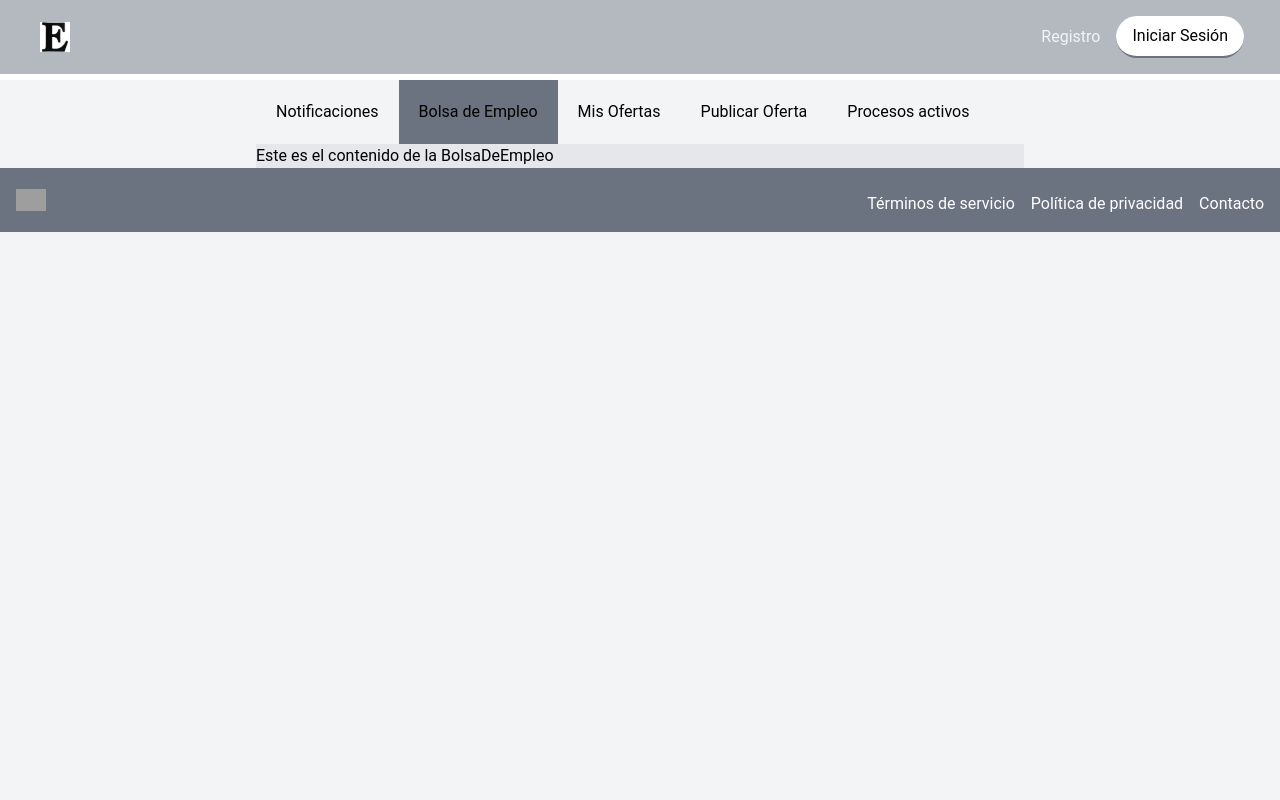
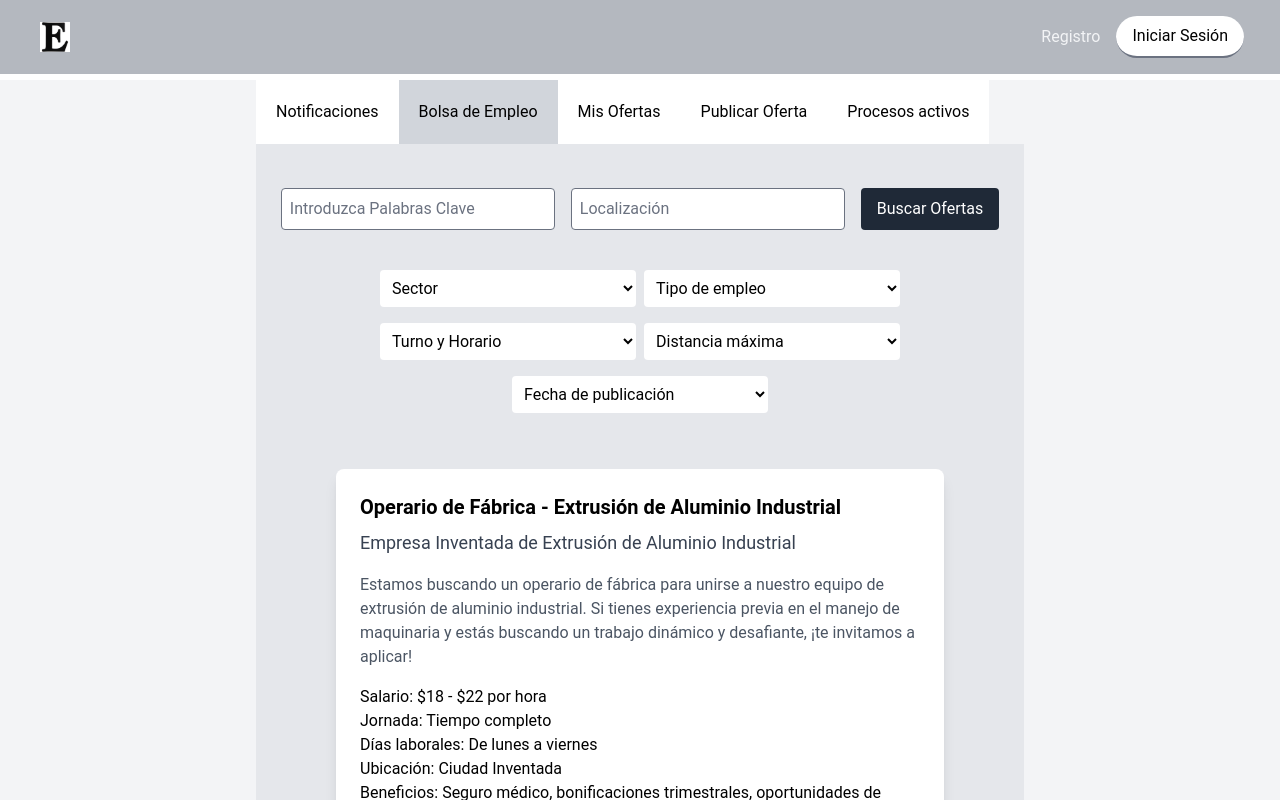
Before and after one commit to frankgimeno3/empleotecnicfront, a Next.js app: page /dashboard in a window 1280 px wide. Both pictures are taken after a click on the button "Bolsa de Empleo". Shown: the top 800 px of the page. Built offline with nearby package versions, Linux system fonts and the light colour scheme; grey boxes are pictures that could not be loaded.

Commit message:
añado vista de bolsa de empleo

```diff
--- a/components/Dashboard/BolsaDeEmpleo.tsx
+++ /dev/null
@@ -1,12 +0,0 @@
-
-
-const BolsaDeEmpleo = () => {
-  return (
-    <div className="bg-gray-200 mx-10vw w-full">
-      <h1 className="text-black">Este es el contenido de la BolsaDeEmpleo</h1>
-
-    </div>
-  );
-};
-
-export default BolsaDeEmpleo;
--- /dev/null
+++ b/components/Dashboard/BolsaDeEmpleo/BolsaDeEmpleo.tsx
@@ -0,0 +1,15 @@
+import QueYDonde from './QueYDonde'
+import FormularioBusquedaAvanzada from './FormularioBusquedaAvanzada'
+import ListadoOfertasSolicitudes from './ListadoOfertasSolicitudes'
+
+const BolsaDeEmpleo = () => {
+  return (
+    <div className="bg-gray-200  w-full pt-1">
+      <QueYDonde/>
+      <FormularioBusquedaAvanzada/>
+      <ListadoOfertasSolicitudes/>
+    </div>
+  );
+};
+
+export default BolsaDeEmpleo;
--- /dev/null
+++ b/components/Dashboard/BolsaDeEmpleo/FormularioBusquedaAvanzada.tsx
@@ -0,0 +1,68 @@
+import React, { FC } from 'react';
+
+interface SelectComponentProps {
+  placeholder: string;
+  options: string[];
+}
+
+const SelectComponent: FC<SelectComponentProps> = ({ placeholder, options }) => {
+  return (
+    <div className="mb-4 mx-1">
+      <select className="w-64 bg-white text-black p-2 rounded" defaultValue="" required>
+        <option value="" disabled hidden>
+          {placeholder}
+        </option>
+        {options.map((option) => (
+          <option key={option} value={option}>
+            {option}
+          </option>
+        ))}
+      </select>
+    </div>
+  );
+};
+
+const FormularioBusquedaAvanzada: FC = () => {
+  const fechaPublicacionOptions: string[] = [
+    'Hoy',
+    'Menos de una semana',
+    'Menos de un mes',
+    'Más de un mes'
+  ];
+
+  const tipoEmpleoOptions: string[] = ['Prácticas', 'Temporal', 'Indefinido', 'Autónomo'];
+
+  const turnoHorarioOptions: string[] = [
+    'Turno de mañana',
+    'Turno de tarde',
+    'Rotativo',
+    'Turno 8 horas',
+    'Incluye festivos'
+  ];
+
+  const distanciaMaximaOptions: string[] = [
+    'a menos de 15 km',
+    'a menos de 30 km',
+    'a menos de 50 km',
+    'a menos de 75 km',
+    'a menos de 100 km',
+    'territorio nacional',
+    'internacional'
+  ];
+
+  const sectorOptions: string[] = ['Vidrio', 'Ventanas', 'Protección solar'];
+
+  return (
+    <div className="flex justify-center items-center my-10 mx-10 ">
+      <div className="flex flex-wrap justify-center align-start ">
+        <SelectComponent placeholder="Sector" options={sectorOptions} />
+        <SelectComponent placeholder="Tipo de empleo" options={tipoEmpleoOptions} />
+        <SelectComponent placeholder="Turno y Horario" options={turnoHorarioOptions} />
+        <SelectComponent placeholder="Distancia máxima" options={distanciaMaximaOptions} />
+        <SelectComponent placeholder="Fecha de publicación" options={fechaPublicacionOptions} />
+      </div>
+    </div>
+  );
+};
+
+export default FormularioBusquedaAvanzada;
--- /dev/null
+++ b/components/Dashboard/BolsaDeEmpleo/ListadoOfertasSolicitudes.tsx
@@ -0,0 +1,18 @@
+import OfferCard from './Offercard'
+
+const ListadoOfertasSolicitudes = () => {
+    return (
+      <div className="bg-gray-200 mx-10vw w-full">
+        <OfferCard/>
+        <OfferCard/>
+        <OfferCard/>
+        <OfferCard/>
+        <OfferCard/>
+        <OfferCard/>
+        <OfferCard/>
+
+      </div>
+    );
+  };
+
+  export default ListadoOfertasSolicitudes;
--- /dev/null
+++ b/components/Dashboard/BolsaDeEmpleo/Offercard.tsx
@@ -0,0 +1,44 @@
+import React from "react";
+
+const OfferCard = () => {
+  return (
+    <div className="flex justify-center items-center my-10 mx-20">
+      <div className="bg-white rounded-lg shadow-lg p-6">
+        <h2 className="text-xl font-semibold mb-2">
+          Operario de Fábrica - Extrusión de Aluminio Industrial
+        </h2>
+        <h3 className="text-lg text-gray-700 mb-4">
+          Empresa Inventada de Extrusión de Aluminio Industrial
+        </h3>
+        <p className="text-gray-600 mb-4">
+          Estamos buscando un operario de fábrica para unirse a nuestro equipo
+          de extrusión de aluminio industrial. Si tienes experiencia previa en
+          el manejo de maquinaria y estás buscando un trabajo dinámico y
+          desafiante, ¡te invitamos a aplicar!
+        </p>
+        <ul className="text-gray-700 mb-4">
+          <li>Salario: $18 - $22 por hora</li>
+          <li>Jornada: Tiempo completo</li>
+          <li>Días laborales: De lunes a viernes</li>
+          <li>Ubicación: Ciudad Inventada</li>
+          <li>
+            Beneficios: Seguro médico, bonificaciones trimestrales,
+            oportunidades de crecimiento
+          </li>
+          <li>
+            Requisitos adicionales: Capacidad para levantar objetos pesados,
+            conocimientos básicos de seguridad industrial
+          </li>
+        </ul>
+        <a
+          href="#"
+          className="bg-blue-500 text-white font-semibold py-2 px-4 rounded hover:bg-blue-600"
+        >
+          Aplicar ahora
+        </a>
+      </div>
+    </div>
+  );
+};
+
+export default OfferCard;
--- /dev/null
+++ b/components/Dashboard/BolsaDeEmpleo/QueYDonde.tsx
@@ -0,0 +1,29 @@
+import React from 'react';
+
+const QueYDonde = () => {
+  return (
+    <div className="flex justify-center items-center my-10 ">
+      <div className="flex space-x-4">
+        <div className="rounded border border-gray-500 bg-white p-2">
+          <input
+            className="w-64 outline-none placeholder-gray-500"
+            type="text"
+            placeholder="Introduzca Palabras Clave"
+          />
+        </div>
+        <div className="rounded border border-gray-500 bg-white p-2">
+          <input
+            className="w-64 outline-none placeholder-gray-500"
+            type="text"
+            placeholder="Localización"
+          />
+        </div>
+        <button className="bg-gray-800 text-white px-4 py-2 rounded">
+          Buscar Ofertas
+        </button>
+      </div>
+    </div>
+  );
+};
+
+export default QueYDonde;
--- /dev/null
+++ b/components/Dashboard/MisOfertas/MisOfertas.tsx
@@ -0,0 +1,17 @@
+
+import MyOfferCard from './MyOfferCard'
+
+const MisOfertas = () => {
+    return (
+      < div className="bg-gray-200 pt-1">
+      <MyOfferCard />
+      <MyOfferCard />
+      <MyOfferCard />
+      <MyOfferCard />
+      <MyOfferCard />
+      <MyOfferCard />
+      </div>
+    );
+  };
+
+  export default MisOfertas;
--- /dev/null
+++ b/components/Dashboard/MisOfertas/MyOfferCard.tsx
@@ -0,0 +1,49 @@
+import React from "react";
+
+const MyOfferCard = () => {
+  return (
+    <div className="flex justify-center items-center my-10 mx-20">
+      <div className="bg-white rounded-lg shadow-lg p-6">
+        <h2 className="text-xl font-semibold mb-2">
+          Operario de Fábrica - Extrusión de Aluminio Industrial
+        </h2>
+        <h3 className="text-lg text-gray-700 mb-4">
+          Empresa Inventada de Extrusión de Aluminio Industrial
+        </h3>
+        <p className="text-gray-600 mb-4">
+          Estamos buscando un operario de fábrica para unirse a nuestro equipo
+          de extrusión de aluminio industrial. Si tienes experiencia previa en
+          el manejo de maquinaria y estás buscando un trabajo dinámico y
+          desafiante, ¡te invitamos a aplicar!
+        </p>
+        <ul className="text-gray-700 mb-4">
+          <li>Salario: $18 - $22 por hora</li>
+          <li>Jornada: Tiempo completo</li>
+          <li>Días laborales: De lunes a viernes</li>
+          <li>Ubicación: Ciudad Inventada</li>
+          <li>
+            Beneficios: Seguro médico, bonificaciones trimestrales,
+            oportunidades de crecimiento
+          </li>
+          <li>
+            Requisitos adicionales: Capacidad para levantar objetos pesados,
+            conocimientos básicos de seguridad industrial
+          </li>
+        </ul>
+        <div className="flex flex-wrap">
+          <button className="bg-blue-500 text-white font-semibold py-2 px-4 rounded hover:bg-blue-600 mr-2 mb-2">
+            Editar Oferta
+          </button>
+          <button className="bg-blue-500 text-white font-semibold py-2 px-4 rounded hover:bg-blue-600 mr-2 mb-2">
+            Buscar Solicitudes Similares
+          </button>
+          <button className="bg-blue-500 text-white font-semibold py-2 px-4 rounded hover:bg-blue-600 mb-2">
+            Eliminar Oferta
+          </button>
+        </div>
+      </div>
+    </div>
+  );
+};
+
+export default MyOfferCard;
--- a/pages/dashboard.tsx
+++ b/pages/dashboard.tsx
@@ -1,8 +1,8 @@
 import React, { useState, useEffect, useRef } from 'react';
 import Image from 'next/image';
 import Notificaciones from '../components/Dashboard/Notificaciones';
-import BolsaDeEmpleo from '../components/Dashboard/BolsaDeEmpleo';
-import MisOfertas from '../components/Dashboard/MisOfertas';
+import BolsaDeEmpleo from '../components/Dashboard/BolsaDeEmpleo/BolsaDeEmpleo';
+import MisOfertas from '../components/Dashboard/MisOfertas/MisOfertas';
 import ProcesosActivos from '../components/Dashboard/ProcesosActivos';
 import PublicarOferta from '../components/Dashboard/PublicarOferta';
 
@@ -12,36 +12,27 @@ export default function Dashboard() {
   const [selectedButton, setSelectedButton] = useState<ComponentName>('Notificaciones');
 
   const [showMenu, setShowMenu] = useState(false);
-    // Define un estado para controlar la visibilidad del menú, inicializado como falso.
 
   const menuRef = useRef<HTMLDivElement>(null);
-    // Crea una referencia mutable a un elemento div en el DOM.
 
   const handleButtonClick = (buttonName: ComponentName) => {
     setSelectedButton(buttonName);
   };
 
   const handleMenuIconClick = () => {
-    // Define una función para manejar el clic en el icono del menú.
     setShowMenu(!showMenu);
-      // Invierte el estado de visibilidad del menú.
   };
 
   const handleClickOutsideMenu = (event: MouseEvent) => {
-        // Define una función para manejar el clic fuera del menú.
     if (menuRef.current && !menuRef.current.contains(event.target as Node)) {
-        // Comprueba si se hizo clic fuera del menú utilizando la referencia al elemento div.
       setShowMenu(false);
-        // Oculta el menú estableciendo el estado de visibilidad en falso.
     }
   };
 
   useEffect(() => {
     document.addEventListener('mousedown', handleClickOutsideMenu);
-      // Agrega un event listener para el evento 'mousedown' en el documento, utilizando la función handleClickOutsideMenu para manejarlo.
     return () => {
       document.removeEventListener('mousedown', handleClickOutsideMenu);
-        // Elimina el event listener para el evento 'mousedown' cuando el componente se desmonta.
     };
   }, []);
 
@@ -54,52 +45,81 @@ export default function Dashboard() {
 
   const isSMorMD = typeof window !== 'undefined' && window.innerWidth < 768;
 
-
   return (
     <div style={{ margin: '0 20vw' }}>
-      <div className="mt-20 display-flex flex-row">
-        {(isSMorMD && (
+      <div className="mt-20 display-flex flex-row mx-auto">
+        {isSMorMD && (
           <div className="relative" ref={menuRef}>
             <Image src="/icons/menuicon.png" alt="Menu Icon" width={40} height={40} onClick={handleMenuIconClick} />
             {showMenu && (
-              <div className="absolute top-0 left-0 bg-white border border-gray-500">
-                <button className={`p-5 bg-gray-100 ${selectedButton === 'Notificaciones' ? 'bg-gray-500' : ''}`} onClick={() => handleButtonClick('Notificaciones')} >
+              <div className="absolute top-0 left-0 bg-white border border-gray-300">
+                <button
+                  className={`p-5 bg-white button-menu ${selectedButton === 'Notificaciones' ? 'bg-gray-300' : ''}`}
+                  onClick={() => handleButtonClick('Notificaciones')}
+                >
                   Notificaciones
                 </button>
-                <button className={`p-5 bg-gray-100 ${selectedButton === 'BolsaDeEmpleo' ? 'bg-gray-500' : ''}`} onClick={() => handleButtonClick('BolsaDeEmpleo')} >
+                <button
+                  className={`p-5 bg-white button-menu ${selectedButton === 'BolsaDeEmpleo' ? 'bg-gray-300' : ''}`}
+                  onClick={() => handleButtonClick('BolsaDeEmpleo')}
+                >
                   Bolsa de Empleo
                 </button>
-                <button className={`p-5 bg-gray-100 ${selectedButton === 'MisOfertas' ? 'bg-gray-500' : ''}`} onClick={() => handleButtonClick('MisOfertas')} >
+                <button
+                  className={`p-5 bg-white button-menu ${selectedButton === 'MisOfertas' ? 'bg-gray-300' : ''}`}
+                  onClick={() => handleButtonClick('MisOfertas')}
+                >
                   Mis Ofertas
                 </button>
-                <button className={`p-5 bg-gray-100 ${selectedButton === 'PublicarOferta' ? 'bg-gray-500' : ''}`} onClick={() => handleButtonClick('PublicarOferta')}>
+                <button
+                  className={`p-5 bg-white button-menu ${selectedButton === 'PublicarOferta' ? 'bg-gray-300' : ''}`}
+                  onClick={() => handleButtonClick('PublicarOferta')}
+                >
                   Publicar Oferta
                 </button>
-                <button className={`p-5 bg-gray-100 ${selectedButton === 'ProcesosActivos' ? 'bg-gray-500' : ''}`} onClick={() => handleButtonClick('ProcesosActivos')}>
+                <button
+                  className={`p-5 bg-white button-menu ${selectedButton === 'ProcesosActivos' ? 'bg-gray-300' : ''}`}
+                  onClick={() => handleButtonClick('ProcesosActivos')}
+                >
                   Procesos activos
                 </button>
               </div>
             )}
           </div>
-        ))}
+        )}
         {!isSMorMD && (
-            <>
-            <button className={`p-5 ${selectedButton === 'Notificaciones' ? 'bg-gray-500' : 'bg-gray-100'}`} onClick={() => handleButtonClick('Notificaciones')} >
+          <div className='display-flex '>
+            <button
+              className={`p-5 ${selectedButton === 'Notificaciones' ? 'bg-gray-300' : 'bg-white'}`}
+              onClick={() => handleButtonClick('Notificaciones')}
+            >
               Notificaciones
             </button>
-            <button className={`p-5 ${selectedButton === 'BolsaDeEmpleo' ? 'bg-gray-500' : 'bg-gray-100'}`} onClick={() => handleButtonClick('BolsaDeEmpleo')}>
+            <button
+              className={`p-5 ${selectedButton === 'BolsaDeEmpleo' ? 'bg-gray-300' : 'bg-white'}`}
+              onClick={() => handleButtonClick('BolsaDeEmpleo')}
+            >
               Bolsa de Empleo
             </button>
-            <button className={`p-5 ${selectedButton === 'MisOfertas' ? 'bg-gray-500' : 'bg-gray-100'}`} onClick={() => handleButtonClick('MisOfertas')} >
+            <button
+              className={`p-5 ${selectedButton === 'MisOfertas' ? 'bg-gray-300' : 'bg-white'}`}
+              onClick={() => handleButtonClick('MisOfertas')}
+            >
               Mis Ofertas
             </button>
-            <button className={`p-5 ${selectedButton === 'PublicarOferta' ? 'bg-gray-500' : 'bg-gray-100'}`} onClick={() => handleButtonClick('PublicarOferta')} >
+            <button
+              className={`p-5 ${selectedButton === 'PublicarOferta' ? 'bg-gray-300' : 'bg-white'}`}
+              onClick={() => handleButtonClick('PublicarOferta')}
+            >
               Publicar Oferta
             </button>
-            <button className={`p-5 ${selectedButton === 'ProcesosActivos' ? 'bg-gray-500' : 'bg-gray-100'}`} onClick={() => handleButtonClick('ProcesosActivos')} >
+            <button
+              className={`p-5 ${selectedButton === 'ProcesosActivos' ? 'bg-gray-300' : 'bg-white'}`}
+              onClick={() => handleButtonClick('ProcesosActivos')}
+            >
               Procesos activos
             </button>
-          </>
+          </div>
         )}
       </div>
       {renderComponent('Notificaciones', <Notificaciones />)}
@@ -107,6 +127,11 @@ export default function Dashboard() {
       {renderComponent('MisOfertas', <MisOfertas />)}
       {renderComponent('PublicarOferta', <PublicarOferta />)}
       {renderComponent('ProcesosActivos', <ProcesosActivos />)}
+      <style jsx>{`
+        .button-menu {
+          width: 0%;
+        }
+      `}</style>
     </div>
   );
 }
```
Also changed, not shown: components/Dashboard/MisOfertas.tsx (deleted, +0 -12 lines), public/icons/empleotecnic.png (added). Lines whose indentation alone changed are shown as unchanged.
